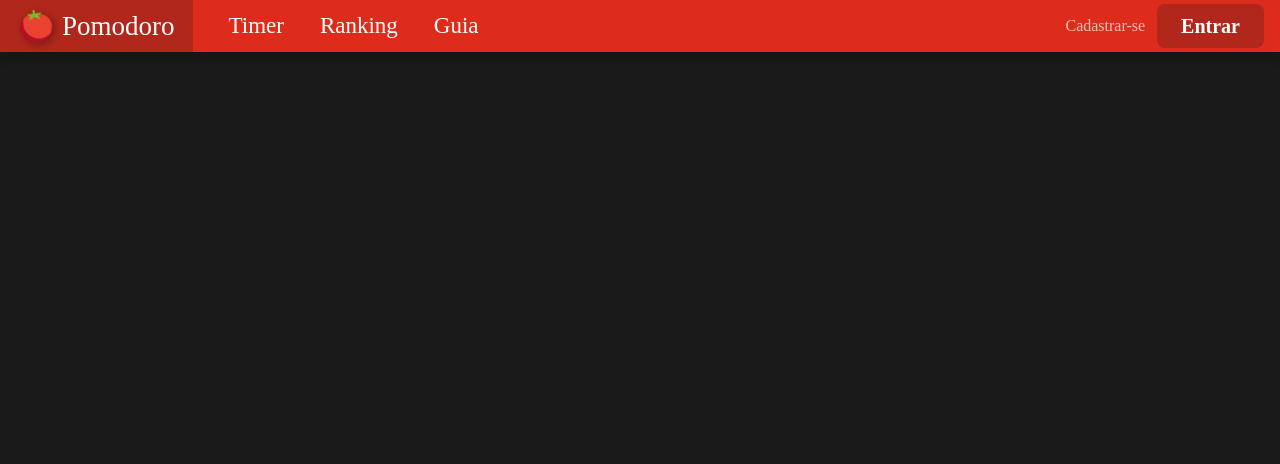
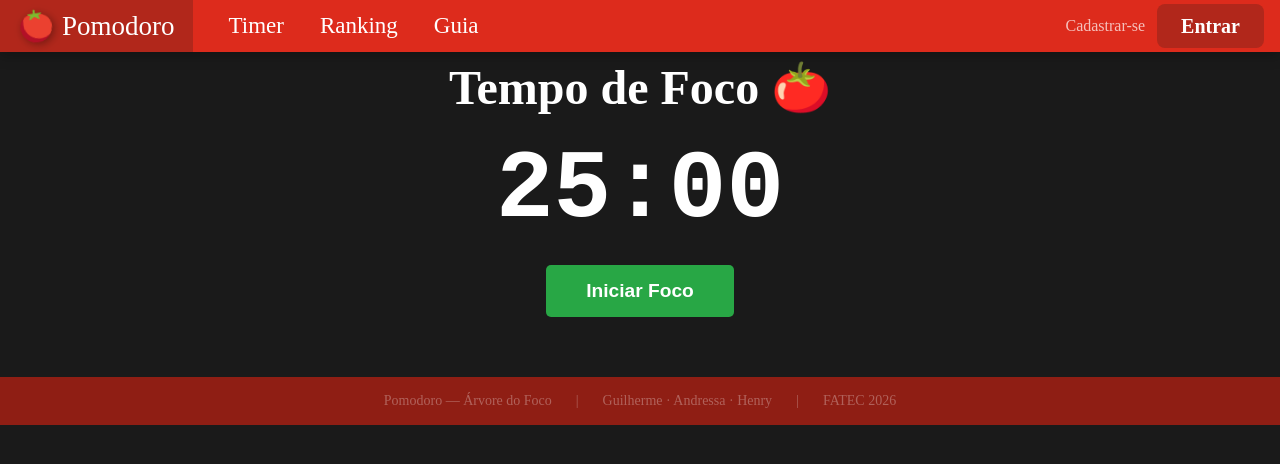
Before and after one commit to guimba0/Pomodoro-StudentsAcademy, a React (Vite) app in the folder frontend/: page /pomodoro in a window 1280 px wide. Shown: the top 464 px of the page. Built offline with nearby package versions, Linux system fonts and the light colour scheme; no server answers; a web font is replaced by a local one.

Commit message:
Update App.jsx

```diff
--- a/frontend/src/App.jsx
+++ b/frontend/src/App.jsx
@@ -33,11 +33,12 @@ export default function App() {
             <Route path="/esqueci-senha" element={<ForgotPassword />} />
             <Route path="/perfil" element={<RotaProtegida><Profile /></RotaProtegida>} />
             <Route path="/configuracoes" element={<RotaProtegida><Settings /></RotaProtegida>} />
-
             <Route path="/guia" element={<Guide />} />
 
-            <Route path="/timer" element={<Pomodoro />} />
+            {/* Rota ajustada exatamente para o que o botão do seu menu chama */}
+            <Route path="/pomodoro" element={<Pomodoro />} />
 
+            {/* Rota do ranking configurada */}
             <Route path="/ranking" element={<Ranking />} />
           </Routes>
         </Suspense>
```
